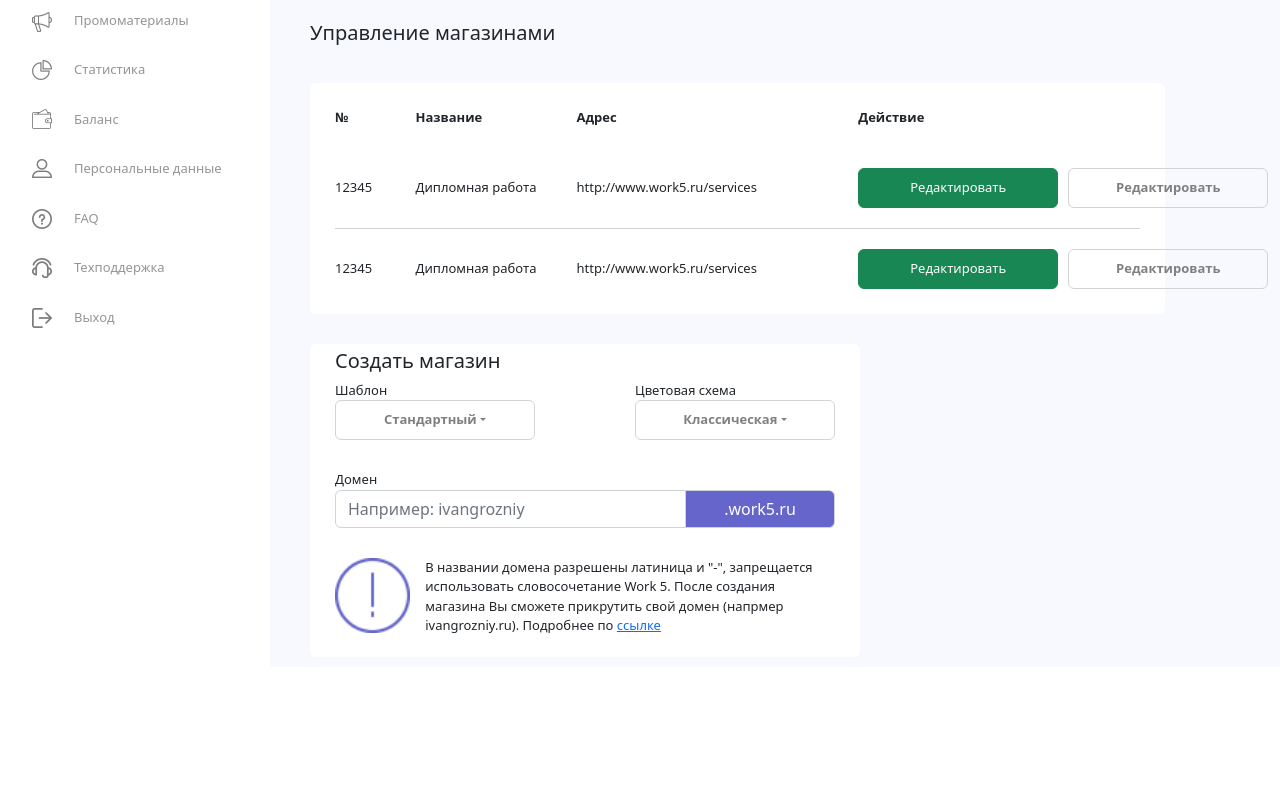
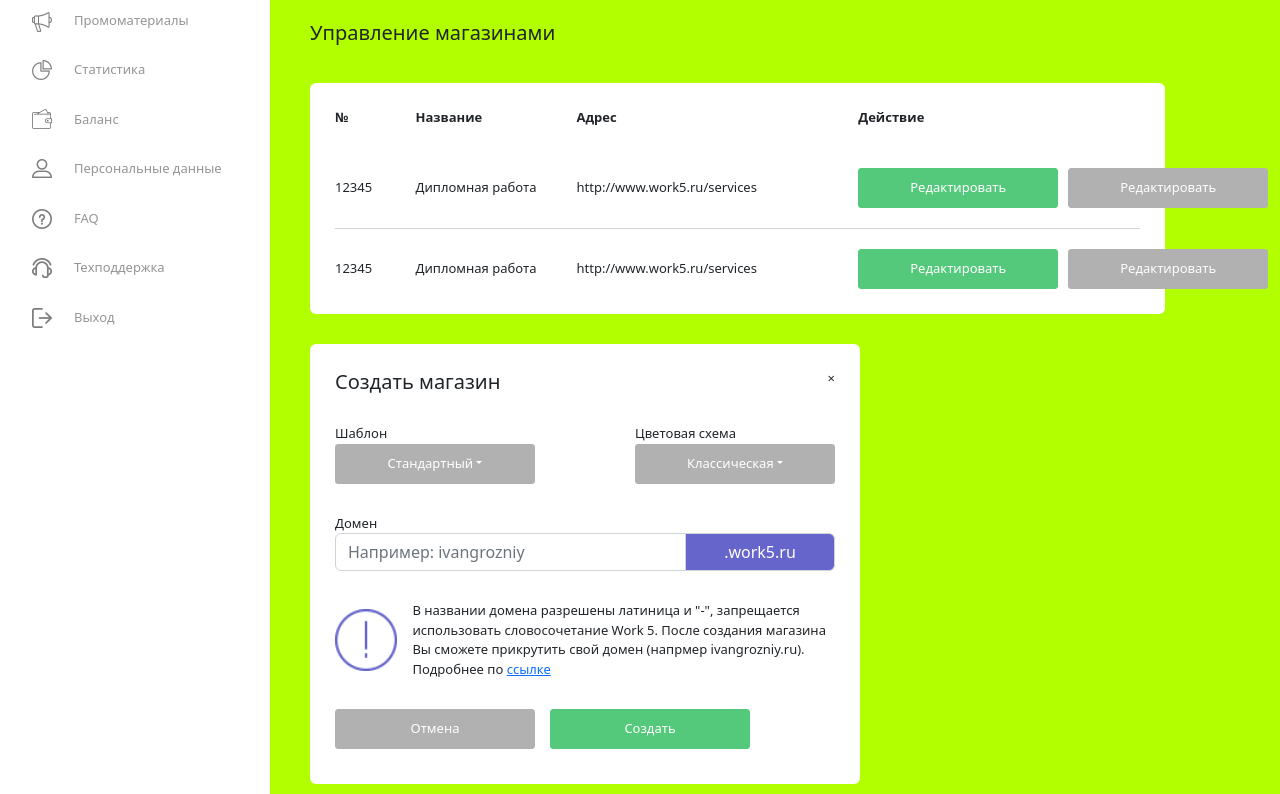
Before and after one commit to a32r/popup, a plain HTML site: page index.html in a window 1280 px wide. Shown: the part 166-960 px from the top of the page. Before the commit the page ends 833 px from the top, so only its background shows below. Drawn offline with Linux system fonts and the light colour scheme.

Commit message:
Added close popup sign

```diff
--- a/index.html
+++ b/index.html
@@ -61,7 +61,10 @@
 				</div>
 			</div>
 			<div class="popup">
-				<h5>Создать магазин</h5>
+				<div class="popupHead">
+					<h5>Создать магазин</h5>
+					<p>&#xd7;</p>
+				</div>
 				<div class="form">
 					<div>
 						<label for="teamplate">Шаблон</label>
@@ -82,6 +85,10 @@
 						<img src="img/warning.png">
 						<p>В названии домена разрешены латиница и "-", запрещается использовать словосочетание Work 5. После создания магазина Вы сможете прикрутить свой домен (напрмер ivangrozniy.ru). Подробнее по <a href="#">ссылке</a></p>
 					</div>
+					<div>
+						<button type="button" class="btn btn-secondary">Отмена</button>
+						<button type="button" class="btn btn-success">Создать</button>
+					</div>
 				</div>
 			</div>
 		</div>
--- a/scss/center.scss
+++ b/scss/center.scss
@@ -3,7 +3,8 @@
 	flex-flow: column;
 	flex-grow: 1;
 	row-gap: 30px;
-	background-color: rgba(247, 249, 255, 1);
+	// background-color: rgba(247, 249, 255, 1);
+	background-color: rgb(178, 255, 0);
 	padding: 20px 20px 10px 40px;
 
 	.header {
--- a/scss/main.scss
+++ b/scss/main.scss
@@ -3,9 +3,16 @@ body {
 	font-size: small;
 }
 
+.btn {
+	border-radius: 3px;
+}
+
 .btn-secondary {
-	background: none;
-	color: gray;
-	border: 1px solid lightgray;
-	font-weight: bold;
+	background: rgb(177, 177, 177);
+	border: 1px solid rgb(177, 177, 177);
 }
+
+.btn-success {
+	background: rgb(85, 201, 123);
+	border: 1px solid rgb(85, 201, 123);
+}
--- a/scss/popup.scss
+++ b/scss/popup.scss
@@ -6,11 +6,19 @@
 	border-radius: 6px;
 	padding: 5px 25px;
 
+	.popupHead {
+		display: flex;
+		justify-content: space-between;
+		align-items: center;
+		margin: 20px 0;
+	}
+
 	.form {
 		display: flex;
 		flex-flow: row wrap;
 		justify-content: space-between;
 		row-gap: 30px;
+		margin-bottom: 30px;
 
 		& > div {
 			display: flex;
@@ -20,13 +28,10 @@
 				width: 100%;
 			}
 
-			&:nth-of-type(4) {
+			&:nth-of-type(4), &:nth-of-type(5) {
 				flex-flow: row;
+				align-items: center;
 				gap: 15px;
-
-				img {
-					height: 80%;
-				}
 			}
 		}
 
@@ -42,5 +47,13 @@
 				color: white;
 			}
 		}
+
+		img {
+			height: 80%;
+		}
+
+		p {
+			margin: 0;
+		}
 	}
 }
```
Also changed, not shown: css/app.min.css, css/custom.min.css.
